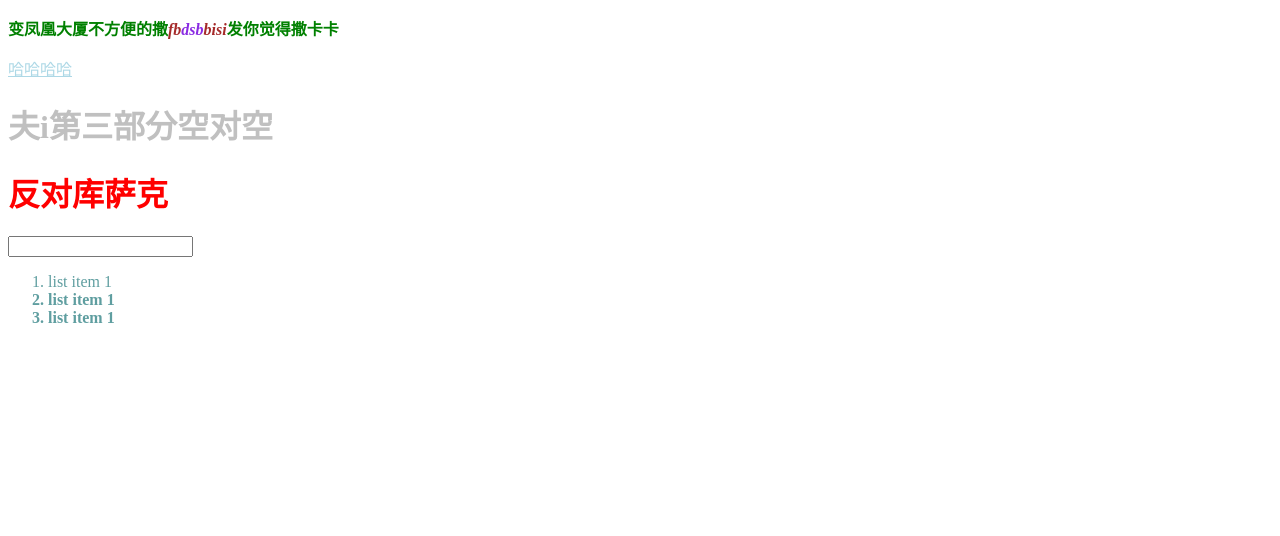
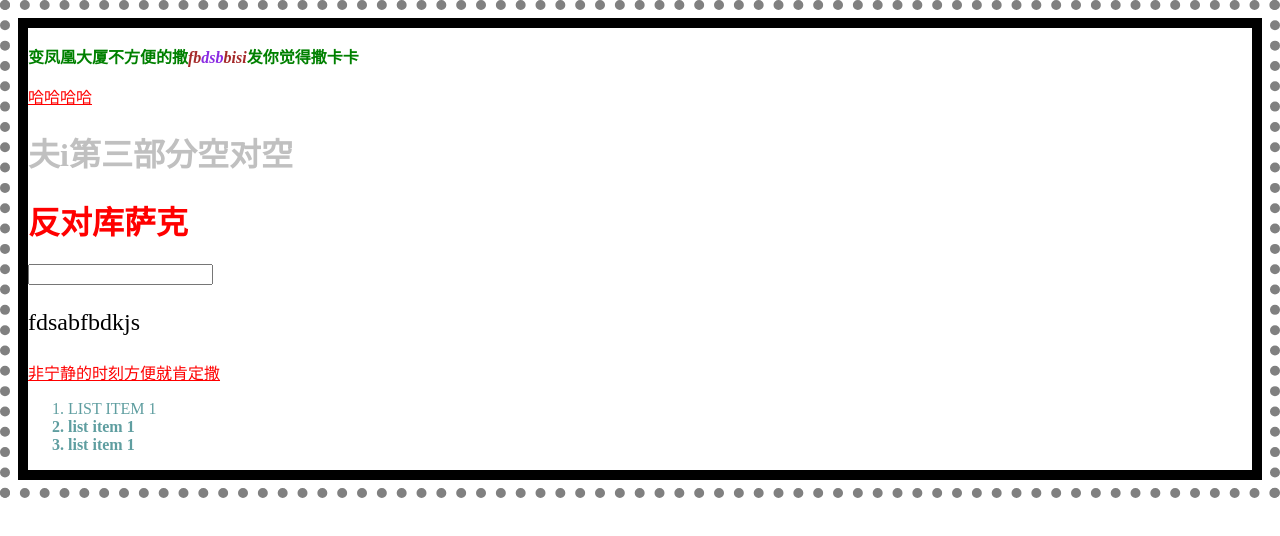
Before and after one commit to liminrui/css-demo1, a website: page index.html in a window 1280 px wide. Drawn offline with Linux system fonts and the light colour scheme.

Commit message:
添加额外的选择器

```diff
--- a/css/style.css
+++ b/css/style.css
@@ -1,3 +1,11 @@
+
+:root {
+    border: 10px dotted gray;
+}
+
+body {
+    border: 10px solid black;
+}
 
 a {
     color: red;
@@ -5,8 +13,12 @@ a {
 
 
 /*尚未访问的选择器*/
-a:link {
+a:link:hover {
     color: lightblue;
+}
+
+a:visited:hover {
+    color: aqua;
 }
 
 h1[class] {
@@ -45,6 +57,19 @@ li + li { /*对于适配的第一个li则对第二个起作用，以此类推*/
     font-weight: bold;
 }
 
+ol li:only-child { /*当li是ol唯一的子元素时匹配*/
+    color: bisque;
+}
+
+
 p ~ div > ol { /*p元素同属一个父元素的节点*/
     color: cadetblue;
 }
+div > p:only-of-type {
+    /* color: black; */
+    font-size: x-large;
+}
+
+li:first-child {
+    text-transform: uppercase;
+}
--- a/index.html
+++ b/index.html
@@ -15,6 +15,10 @@
     <h1 lang="en">反对库萨克</h1>
     <input type="tel" name="我的电话" id="telephone" pattern="\d{3}-\d{3}-\d{4}">
     <div>
+        <p>fdsabfbdkjs</p>
+        <a href="">非宁静的时刻方便就肯定撒</a>
+    </div>
+    <div>
         <ol>
             <li>list item 1</li>
             <li>list item 1</li>
```
